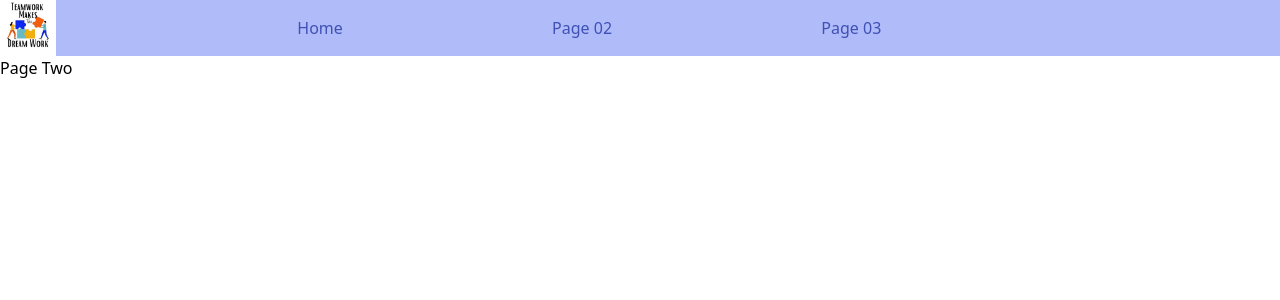
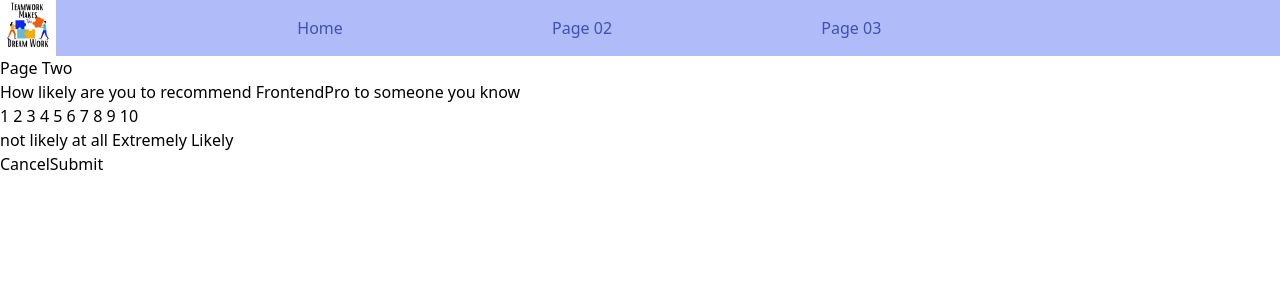
Before and after one commit to ngeTaco/COLLABORATING-ON-GITHUB, a React (Vite) app: page /page-02 in a window 1280 px wide. Shown: the top 300 px of the page. Built offline with nearby package versions, Linux system fonts and the light colour scheme.

Commit message:
html added

```diff
--- a/src/PageTwo.jsx
+++ b/src/PageTwo.jsx
@@ -4,6 +4,13 @@ export default function PageTwo() {
   return (
     <>
     Page Two
+    <div>
+      <p>How likely are you to recommend FrontendPro to someone you know</p>
+      <p> 1 2 3 4 5 6 7 8 9 10</p>
+      <p>not likely at all   Extremely Likely</p>
+      <button>Cancel</button>
+      <button>Submit</button>
+    </div>
     </>
   );
 }
```
